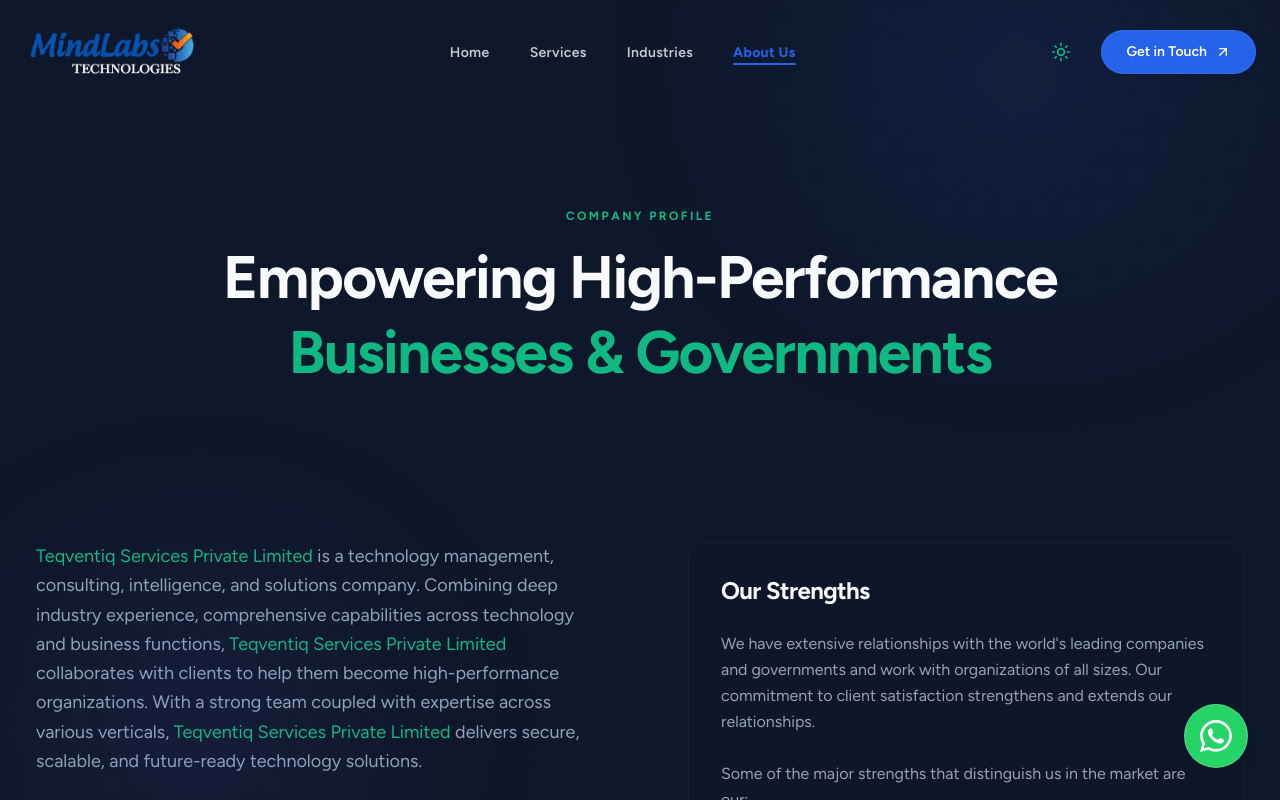
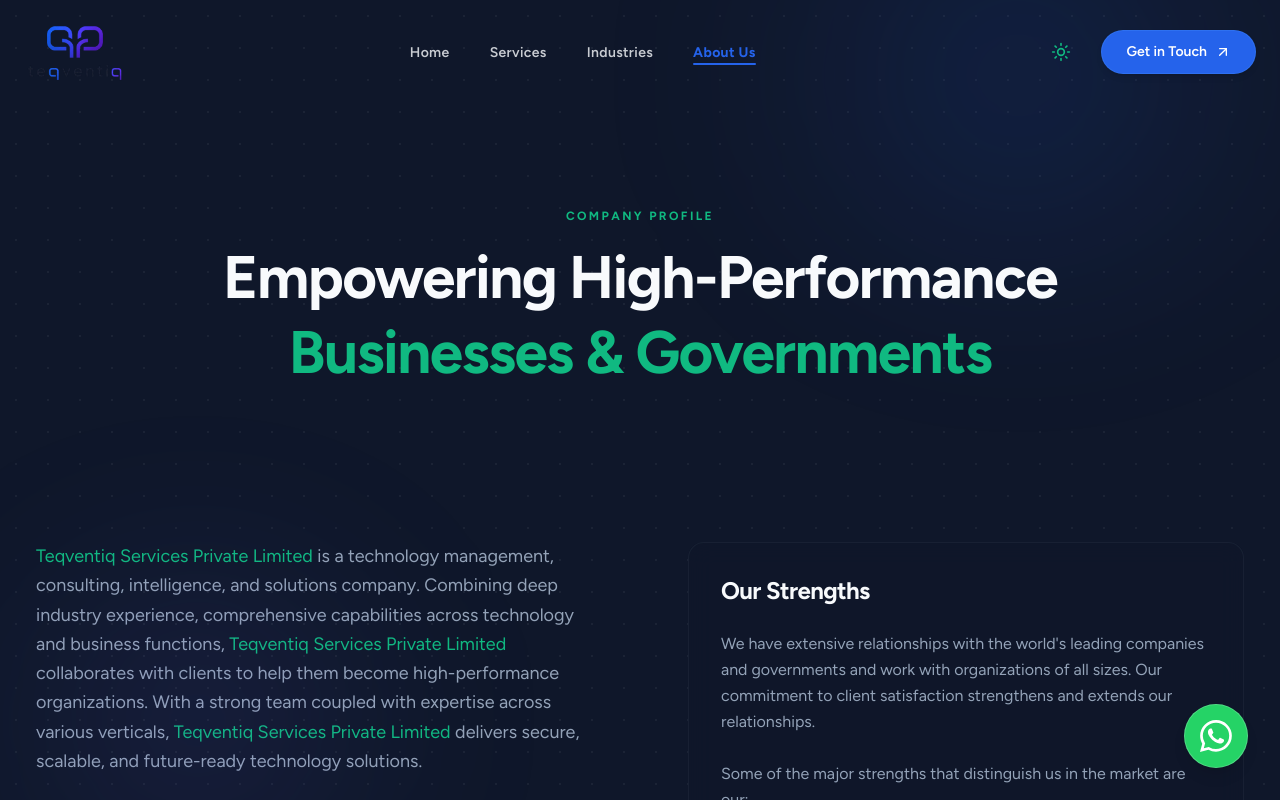
Before and after one commit to manideepyelugam/teqventiq, a Next.js app: page /about in a window 1280 px wide. Both pictures are taken after a click on the button "Toggle theme". Shown: the top 800 px of the page. Built offline with nearby package versions, Linux system fonts and the light colour scheme.

Commit message:
changed logo

```diff
--- a/src/components/shared/footer.tsx
+++ b/src/components/shared/footer.tsx
@@ -25,7 +25,7 @@
         className="logo-light max-w-full h-auto"
       />
       <img
-        src="/logo-dark.png"
+        src="/logo.png"
         alt="Teqventiq Logo"
         width="180"
         height="auto"
--- a/src/components/shared/header.tsx
+++ b/src/components/shared/header.tsx
@@ -23,14 +23,14 @@
       <img
         src="/logo.png"
         alt="Teqventiq Logo"
-        width="180"
+        width="100"
         height="auto"
         className="logo-light max-w-full h-auto"
       />
       <img
-        src="/logo-dark.png"
+        src="/logo.png"
         alt="Teqventiq Logo"
-        width="180"
+        width="100"
         height="auto"
         className="logo-dark max-w-full h-auto"
       />
```
Also changed, not shown: public/logo.png.
